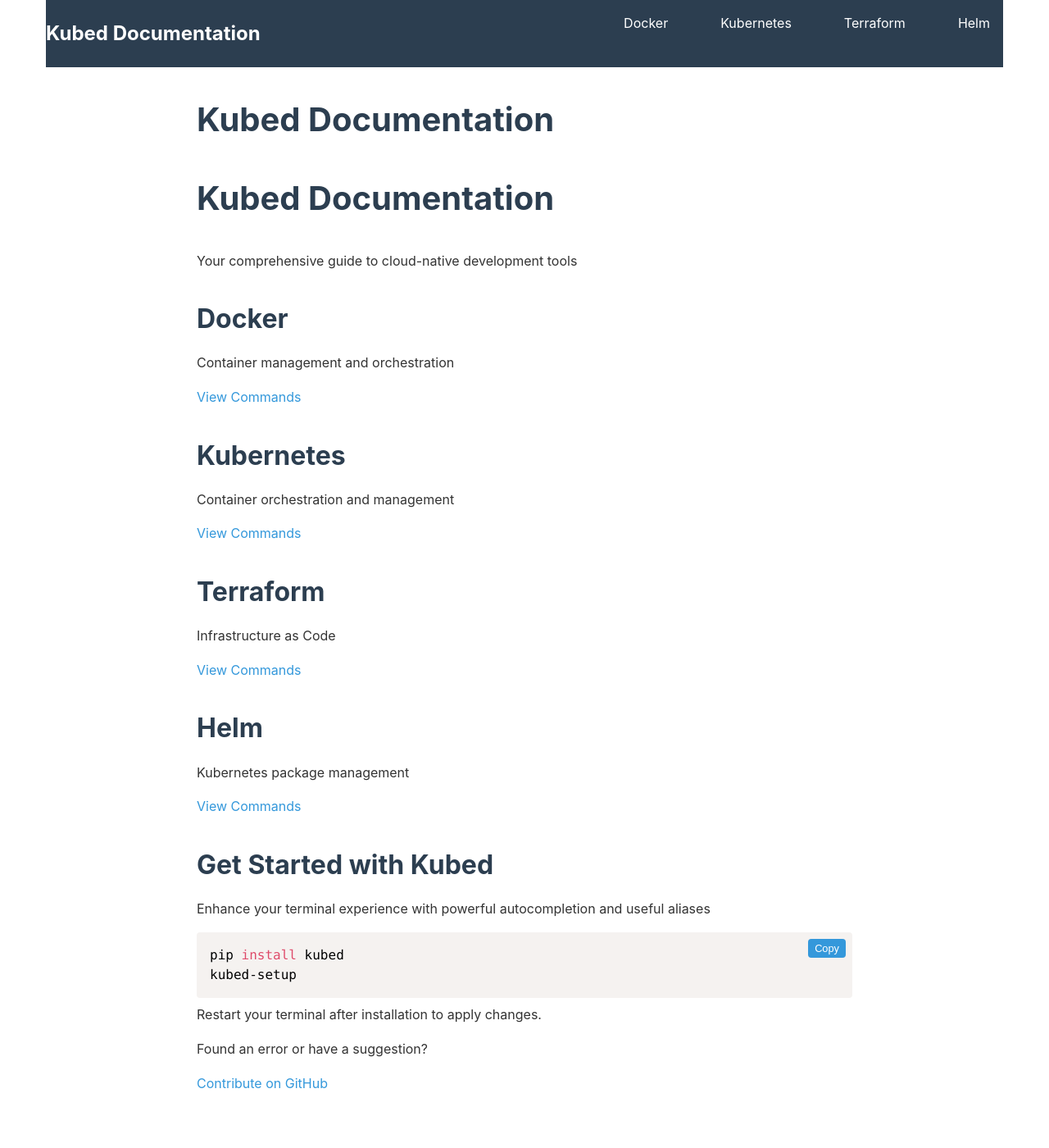
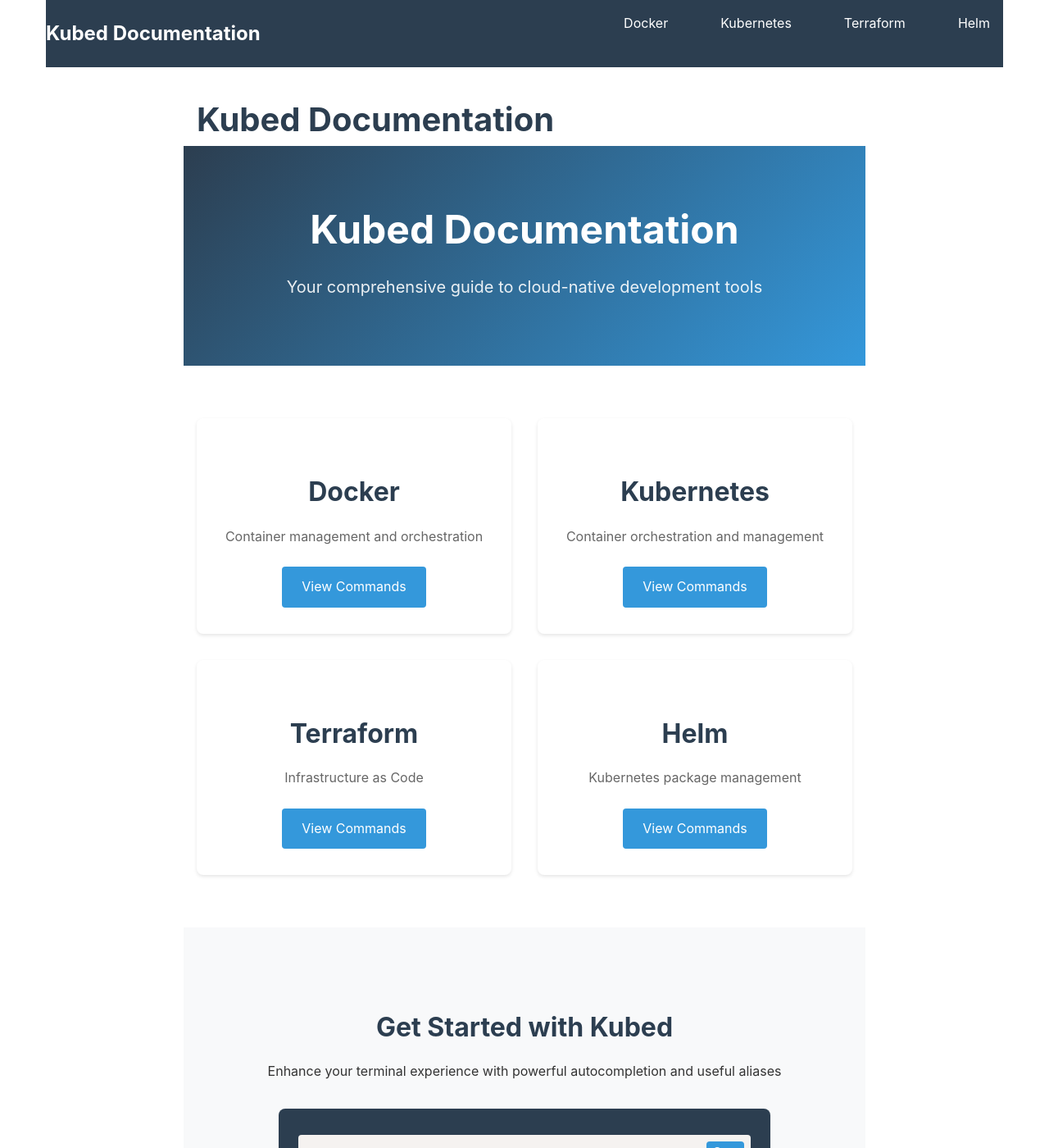
Before and after one commit to dalefrieswthat/kubed, a Jekyll site: the page built from docs/index.md, in a window 1280 px wide and 1400 px high. Shown: the whole window at 82% size. Built offline with Jekyll 4.4.1, drawn with Linux system fonts in a browser that asks for light colours; nearby versions of some CDN libraries.

Commit message:
Add CNAME file and update styles

```diff
--- a/docs/assets/css/main.css
+++ b/docs/assets/css/main.css
@@ -2,10 +2,12 @@
 :root {
     --primary-color: #2c3e50;
     --secondary-color: #3498db;
+    --accent-color: #e74c3c;
     --text-color: #333;
     --background-color: #fff;
     --code-background: #f8f9fa;
     --border-color: #e9ecef;
+    --card-shadow: 0 2px 4px rgba(0,0,0,0.1);
 }
 
 * {
@@ -298,3 +300,145 @@ footer {
         padding: 0.75rem 1rem;
     }
 }
+
+/* Hero Section */
+.hero {
+    text-align: center;
+    padding: 4rem 2rem;
+    background: linear-gradient(135deg, var(--primary-color), var(--secondary-color));
+    color: white;
+    margin: -2rem -1rem 2rem;
+}
+
+.hero h1 {
+    font-size: 3rem;
+    margin-bottom: 1rem;
+    color: white;
+}
+
+.lead {
+    font-size: 1.25rem;
+    opacity: 0.9;
+}
+
+/* Features Grid */
+.features {
+    display: grid;
+    grid-template-columns: repeat(auto-fit, minmax(250px, 1fr));
+    gap: 2rem;
+    padding: 2rem 0;
+}
+
+.feature-card {
+    background: white;
+    border-radius: 8px;
+    padding: 2rem;
+    text-align: center;
+    box-shadow: var(--card-shadow);
+    transition: transform 0.3s ease;
+}
+
+.feature-card:hover {
+    transform: translateY(-5px);
+}
+
+.feature-card h2 {
+    color: var(--primary-color);
+    margin-bottom: 1rem;
+}
+
+.feature-card p {
+    margin-bottom: 1.5rem;
+    color: #666;
+}
+
+/* Buttons */
+.button {
+    display: inline-block;
+    padding: 0.75rem 1.5rem;
+    background-color: var(--secondary-color);
+    color: white;
+    text-decoration: none;
+    border-radius: 4px;
+    transition: background-color 0.3s ease;
+}
+
+.button:hover {
+    background-color: #2980b9;
+}
+
+/* CTA Section */
+.cta {
+    text-align: center;
+    padding: 4rem 2rem;
+    background-color: var(--code-background);
+    margin: 2rem -1rem;
+}
+
+.cta h2 {
+    margin-bottom: 1rem;
+}
+
+.code-block {
+    background: var(--primary-color);
+    border-radius: 8px;
+    padding: 1.5rem;
+    margin: 2rem auto;
+    max-width: 600px;
+    overflow-x: auto;
+}
+
+.code-block pre {
+    margin: 0;
+}
+
+.code-block code {
+    color: white;
+}
+
+.note {
+    color: #666;
+    font-size: 0.9rem;
+    margin-top: 1rem;
+}
+
+/* Footer CTA */
+.footer-cta {
+    text-align: center;
+    padding: 2rem;
+    background-color: var(--primary-color);
+    color: white;
+    margin: 2rem -1rem -2rem;
+}
+
+.footer-cta p {
+    margin-bottom: 1rem;
+}
+
+.footer-cta .button {
+    background-color: white;
+    color: var(--primary-color);
+}
+
+.footer-cta .button:hover {
+    background-color: #f8f9fa;
+}
+
+/* Responsive Design */
+@media (max-width: 768px) {
+    .hero h1 {
+        font-size: 2rem;
+    }
+
+    .lead {
+        font-size: 1.1rem;
+    }
+
+    .features {
+        grid-template-columns: 1fr;
+    }
+
+    .cta {
+        padding: 2rem 1rem;
+    }
+}
```
